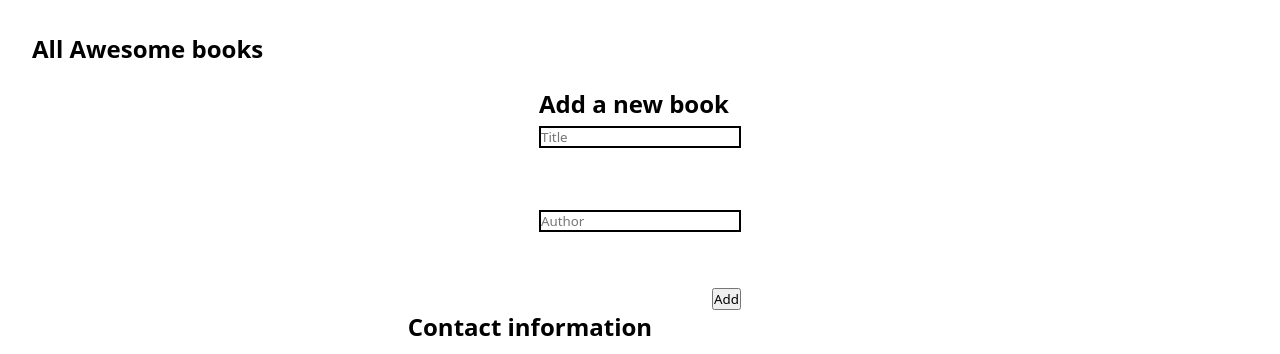
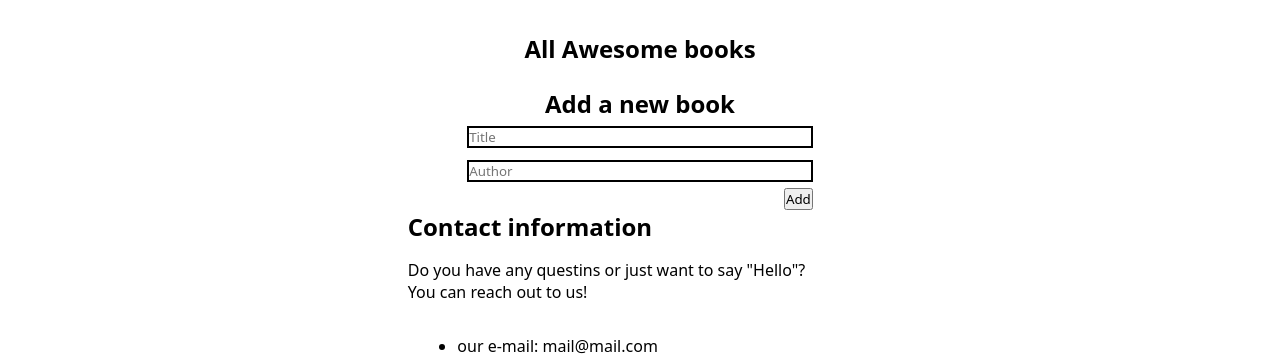
Before and after one commit to Braingenius2/Awesome-books, a website: page index.html in a window 1280 px wide. Shown: the part 72-426 px from the top of the page. Drawn offline with Linux system fonts and the light colour scheme.

Commit message:
Add style form

```diff
--- a/index.html
+++ b/index.html
@@ -24,16 +24,14 @@
     <section id="book-list">
     </section>
     <br>
-    <section>
+    <section class="form">
       <h2>Add a new book</h2>
       <form action="" method="post" id="add-book">
 
             <label for="title-input"></label>
             <input type="text" id="title-input" placeholder="Title" required>
-            <br><br>
             <label for="author-input"></label>
             <input type="text" id="author-input" placeholder="Author" required>
-            <br><br>
             <input type="button" value="Add" class="add" id="add-btn">
       </form>
     </section>
--- a/styles.css
+++ b/styles.css
@@ -14,10 +14,10 @@ main {
 }
 
 #book-list {
+  align-items: center;
   margin-top: 2em;
   display: flex;
   flex-direction: column;
-
   width: 95%;
 }
 #booksContainer{
@@ -44,7 +44,7 @@ hr {
 
 #booksContainer div {
   display: flex;
-  padding: 0 8px;
+  padding:  8px;
   justify-content: space-between;
 }
 
@@ -101,3 +101,9 @@ hr {
 .contact ul li{
   list-style: initial;
 }
+.form{
+  width: 27%;
+  display: flex;
+  flex-direction: column;
+  text-align: center;
+}
```
